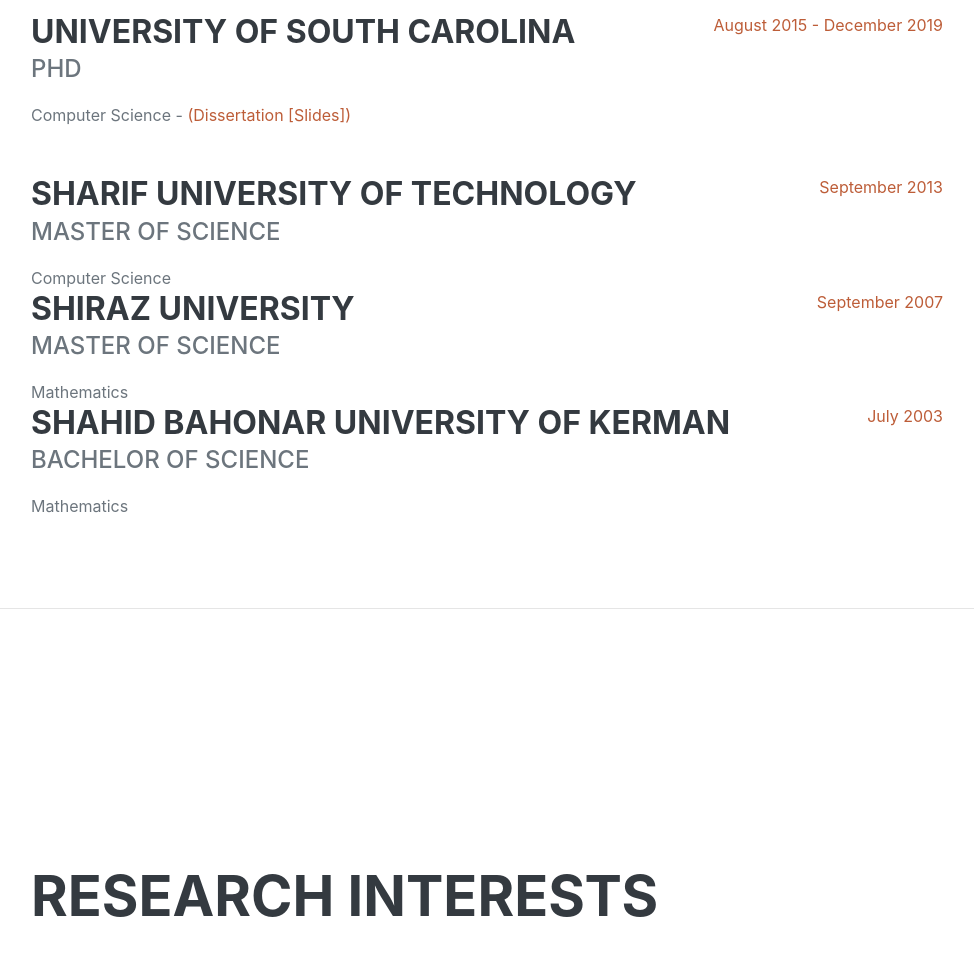
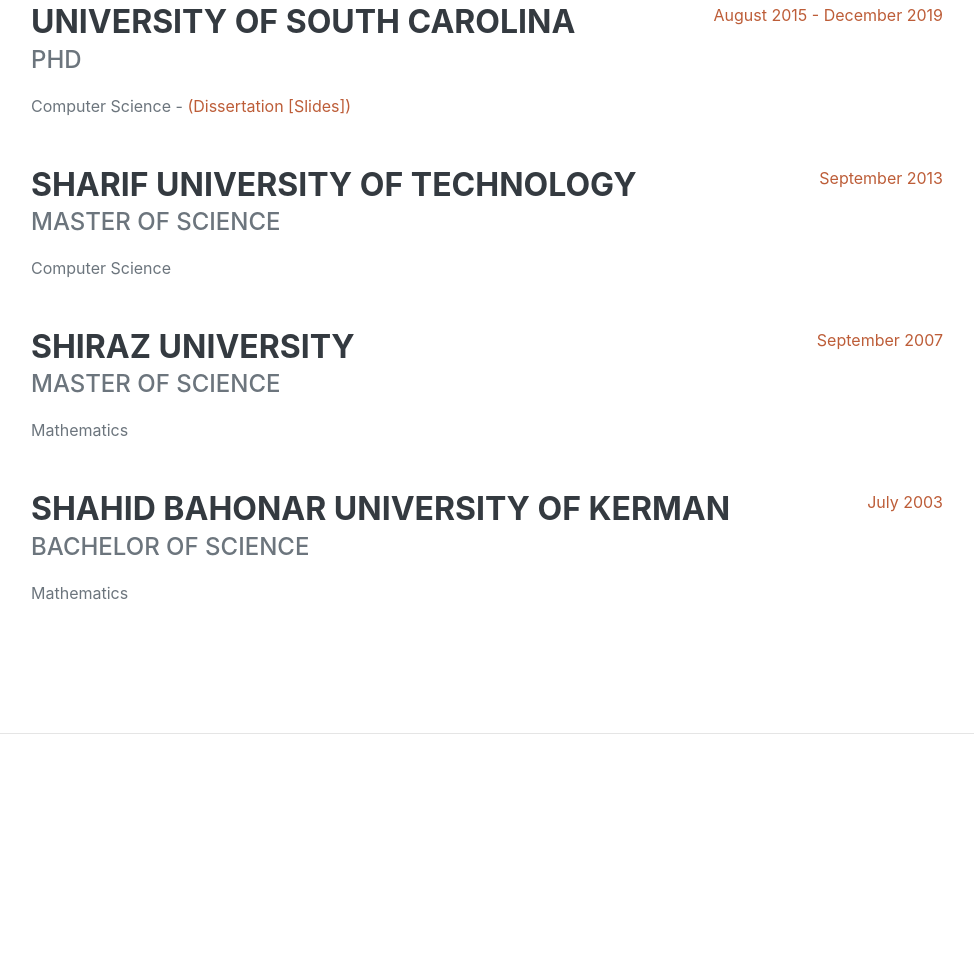
Before and after one commit to majavid/majavid.github.io, a plain HTML site: page index.html in a window 1280 px wide. Shown: the part 993-1959 px from the top of the page, without its empty margins (289-1263 px from the left). Drawn offline with nearby package versions, Linux system fonts and the light colour scheme; some icons are missing; a web font is replaced by a local one.

Commit message:
Update index.html

```diff
--- a/index.html
+++ b/index.html
@@ -73,7 +73,7 @@
                         </div>
                         <div class="flex-shrink-0"><span class="text-primary">August 2015 - December 2019</span></div>
                     </div>
-                    <div class="d-flex flex-column flex-md-row justify-content-between">
+                    <div class="d-flex flex-column flex-md-row justify-content-between mb-5">
                         <div class="flex-grow-1">
                             <h3 class="mb-0">Sharif University of Technology</h3>
                             <div class="subheading mb-3">Master  of Science</div>
@@ -81,7 +81,7 @@
                         </div>
                         <div class="flex-shrink-0"><span class="text-primary">September 2013</span></div>
                     </div>
-                <div class="d-flex flex-column flex-md-row justify-content-between">
+                <div class="d-flex flex-column flex-md-row justify-content-between mb-5">
                         <div class="flex-grow-1">
                             <h3 class="mb-0">Shiraz University</h3>
                             <div class="subheading mb-3">Master  of Science</div>
@@ -89,7 +89,7 @@
                         </div>
                         <div class="flex-shrink-0"><span class="text-primary">September 2007</span></div>
                     </div>
-                <div class="d-flex flex-column flex-md-row justify-content-between">
+                <div class="d-flex flex-column flex-md-row justify-content-between mb-5">
                         <div class="flex-grow-1">
                             <h3 class="mb-0">Shahid Bahonar University of Kerman</h3>
                             <div class="subheading mb-3">Bachelor of Science</div>
```
